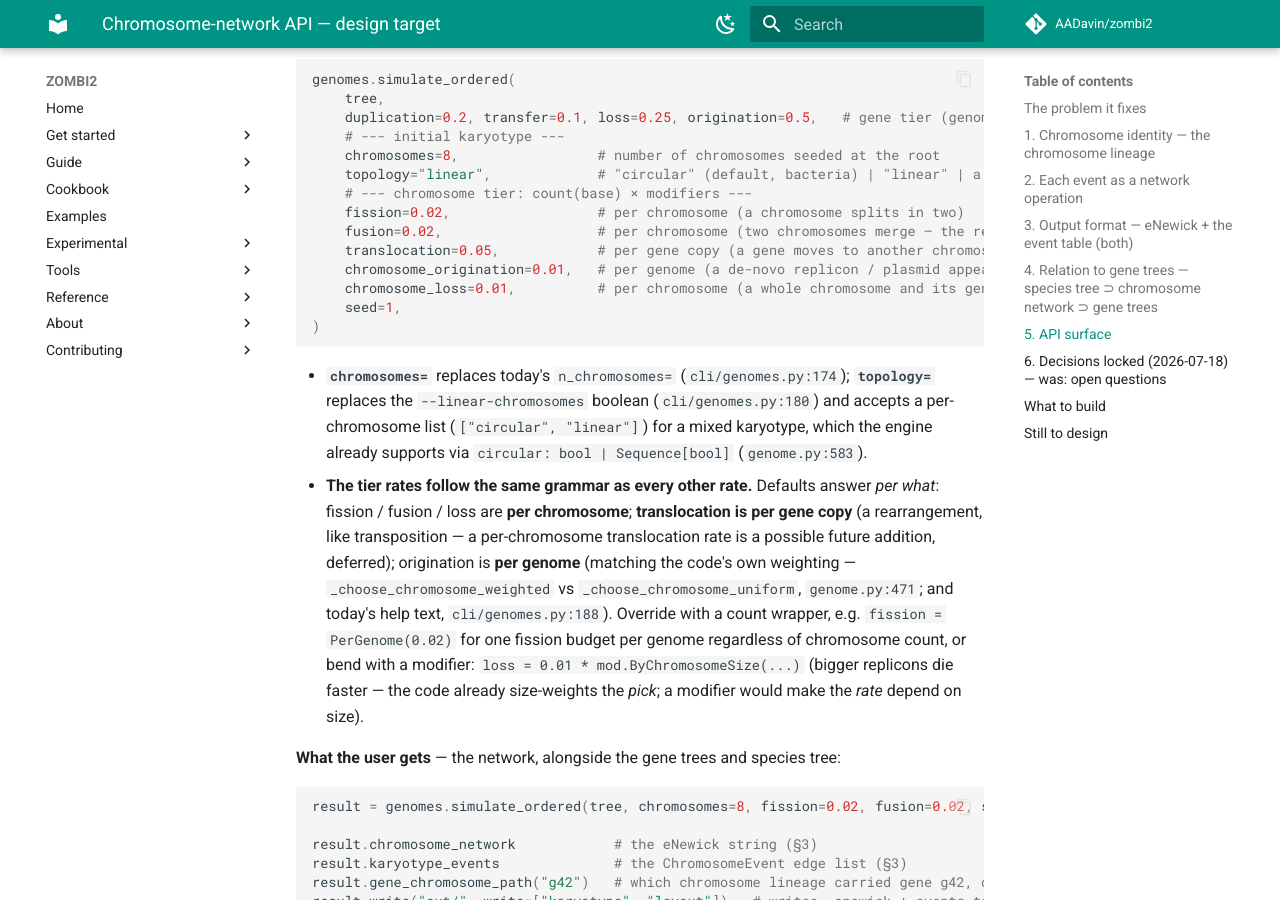
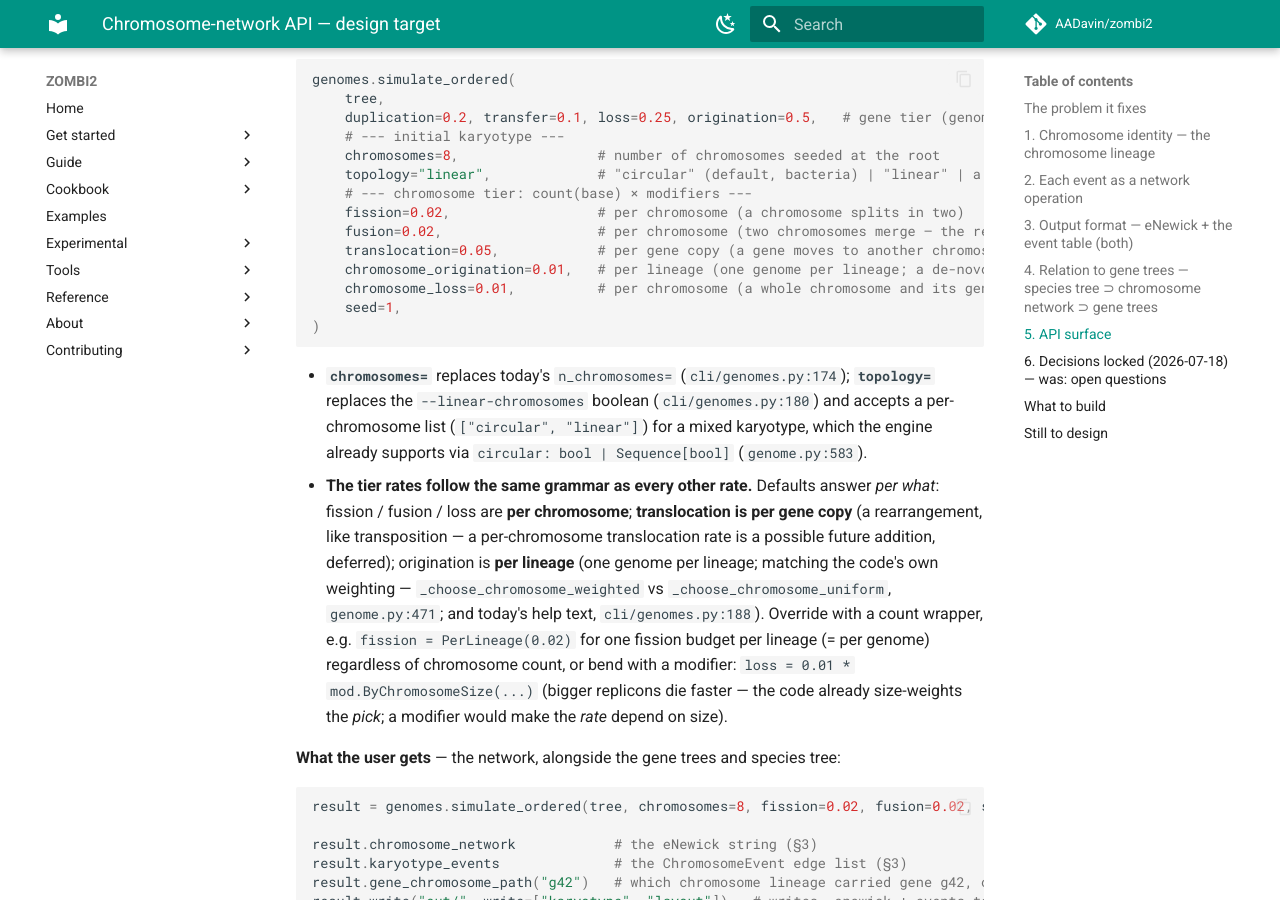
Before and after one commit to AADavin/zombi2, an MkDocs documentation site: the page built from docs/design/chromosome-network.md, in a window 1280 px wide and 900 px high, scrolled down 5642 px. Built offline with MkDocs 1.6.1 and Material for MkDocs 9.7.7, drawn with Linux system fonts in a browser that asks for light colours; comment, search, counter and statistics services are not loaded; some of the changed text lies outside the part shown.

Commit message:
docs(design): close the naming batch (Adrian, 2026-07-18)
- ByBranch(dist=): lognormal (default) / gamma; no separate white-noise label.
- Discrete switch=: accept BOTH string-keyed {a->b:rate} and numeric matrix.
- Chromosome: PerGenome DROPPED (redundant with PerLineage — one genome per
  lineage); origination is per lineage; wrapper is scope.PerChromosome; size
  modifier mod.ByChromosomeSize.
- Segment/indel length: inversion_length=Geometric(mean=5) (<event>_length=
  taking a distribution constructor).
- Record dial named record=[...] (concept already settled; label only).
- Species entry point stays simulate_species_tree (redundant, kept).

Co-Authored-By: Claude Opus 4.8 <noreply@anthropic.com>

```diff
--- a/docs/design/chromosome-network.md
+++ b/docs/design/chromosome-network.md
@@ -210,7 +210,7 @@ genomes.simulate_ordered(
     fission=0.02,                  # per chromosome (a chromosome splits in two)
     fusion=0.02,                   # per chromosome (two chromosomes merge — the reticulation)
     translocation=0.05,            # per gene copy (a gene moves to another chromosome; a rearrangement, like transposition)
-    chromosome_origination=0.01,   # per genome (a de-novo replicon / plasmid appears)
+    chromosome_origination=0.01,   # per lineage (one genome per lineage; a de-novo replicon appears)
     chromosome_loss=0.01,          # per chromosome (a whole chromosome and its genes die)
     seed=1,
 )
@@ -222,10 +222,10 @@ genomes.simulate_ordered(
   `circular: bool | Sequence[bool]` (`genome.py:583`).
 - **The tier rates follow the same grammar as every other rate.** Defaults answer *per what*: fission /
   fusion / loss are **per chromosome**; **translocation is per gene copy** (a rearrangement, like
-  transposition — a per-chromosome translocation rate is a possible future addition, deferred); origination is **per genome** (matching the
+  transposition — a per-chromosome translocation rate is a possible future addition, deferred); origination is **per lineage** (one genome per lineage; matching the
   code's own weighting — `_choose_chromosome_weighted` vs `_choose_chromosome_uniform`, `genome.py:471`;
   and today's help text, `cli/genomes.py:188`). Override with a count wrapper, e.g.
-  `fission = PerGenome(0.02)` for one fission budget per genome regardless of chromosome count, or bend
+  `fission = PerLineage(0.02)` for one fission budget per lineage (= per genome) regardless of chromosome count, or bend
   with a modifier: `loss = 0.01 * mod.ByChromosomeSize(...)` (bigger replicons die faster — the code
   already size-weights the *pick*; a modifier would make the *rate* depend on size).
 
@@ -317,6 +317,6 @@ Still deferred (not v1):
 - **Translocation's place** — chromosome-network horizontal annotation vs gene-layer-only (§6).
 - **Network-aware tooling** — reader/validator for the eNewick (existing gene-tree code cannot be
   reused); whether to lean on PhyloNetworks/Dendroscope conventions or ship a minimal own reader.
-- **Names** — the count wrappers for the tier (`PerChromosome` / `PerGenome`), and the modifier for
-  size-dependent rates (`ByChromosomeSize`, not "PerChromosomeSize" — "per" is reserved for counts,
-  `SPEC §5`).
+- **Names — decided.** The tier's count wrapper is `scope.PerChromosome`; **`PerGenome` is dropped**
+  (redundant with `PerLineage` — one genome per lineage). The size-dependent modifier is
+  `mod.ByChromosomeSize` (not "PerChromosomeSize" — "per" is reserved for counts, `SPEC §5`).
```
Also changed, not shown: docs/design/genome-api.md (+4 -3 lines), docs/design/result-api.md (+4 -3 lines), docs/design/sequence-api.md (+2 -2 lines), docs/design/trait-api.md (+3 -2 lines).
